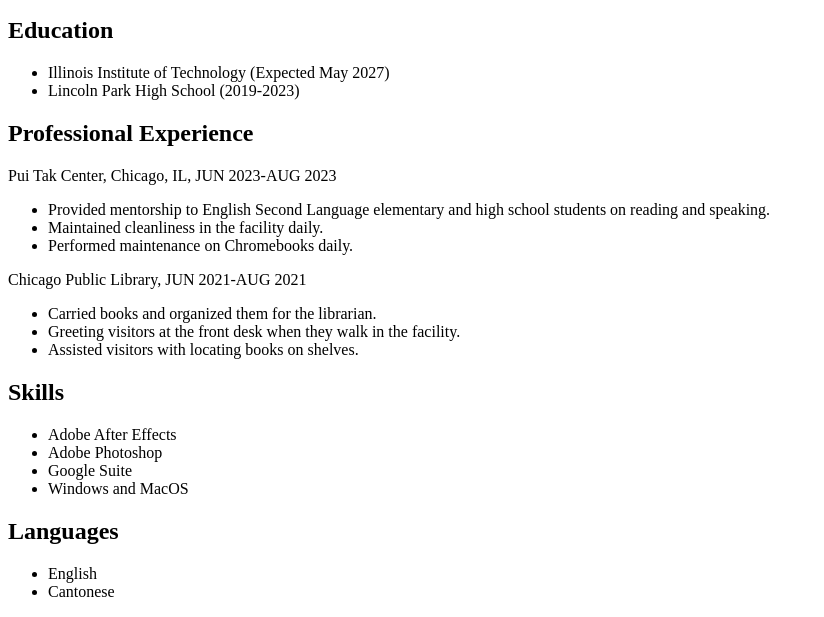
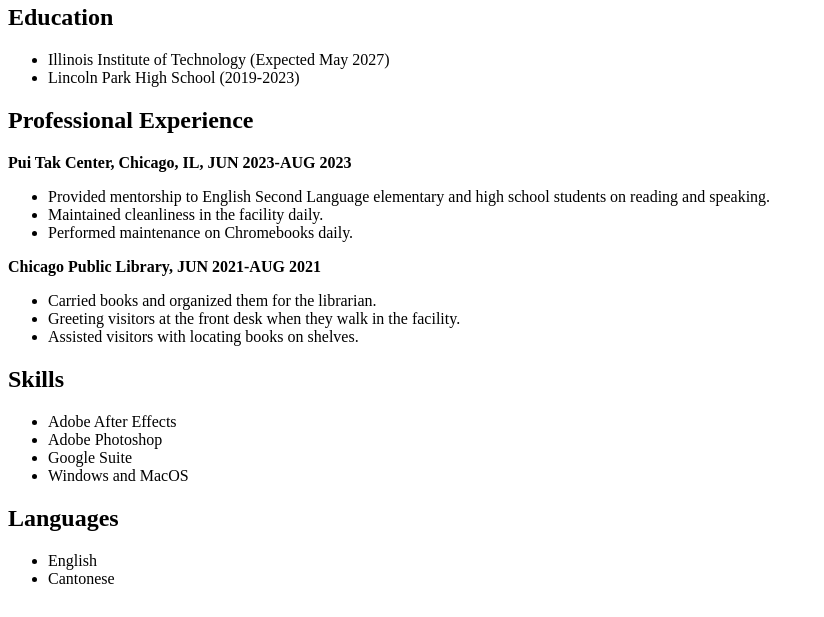
Before and after one commit to jtong5/webdev_project1, a plain HTML site: page resume.html in a window 1280 px wide. Shown: the part 275-892 px from the top of the page, without its empty margins (0-824 px from the left). Drawn offline with Linux system fonts and the light colour scheme.

Commit message:
continue add sections

```diff
--- a/resume.html
+++ b/resume.html
@@ -16,6 +16,8 @@
         </ul>
       </nav>
     </header>
+
+    <section>
     <h1>Jalan Tong</h1>
     <p>Email: jtong5@hawk.iit.edu</p>
     <h2>Education</h2>
@@ -23,19 +25,25 @@
         <li>Illinois Institute of Technology (Expected May 2027)</li>
         <li>Lincoln Park High School (2019-2023)</li>
       </ul>
+    </section>
+
+    <section>
     <h2>Professional Experience</h2>
-    <p>Pui Tak Center, Chicago, IL, JUN 2023-AUG 2023</p>
+    <p><strong>Pui Tak Center, Chicago, IL, JUN 2023-AUG 2023</strong></p>
       <ul>
         <li>Provided mentorship to English Second Language elementary and high school students on reading and speaking.</li>
         <li>Maintained cleanliness in the facility daily.</li>
         <li>Performed maintenance on Chromebooks daily.</li>
       </ul>
-    <p>Chicago Public Library, JUN 2021-AUG 2021</p>
+    <p><strong>Chicago Public Library, JUN 2021-AUG 2021</strong></p>
       <ul>
         <li>Carried books and organized them for the librarian.</li>
         <li>Greeting visitors at the front desk when they walk in the facility.</li>
         <li>Assisted visitors with locating books on shelves.</li>
       </ul>
+    </section>
+
+    <section>
     <h2>Skills</h2>
       <ul>
         <li>Adobe After Effects</li>
@@ -43,10 +51,14 @@
         <li>Google Suite</li>
         <li>Windows and MacOS</li>
       </ul>
+    </section>
+
+    <section>
     <h2>Languages</h2>
       <ul>
         <li>English</li>
         <li>Cantonese</li>
       </ul>
+    </section>
   </body>
 </html>
```
Also changed, not shown: index.html (+11 -2 lines), videogame.html (+3 -0 lines).
